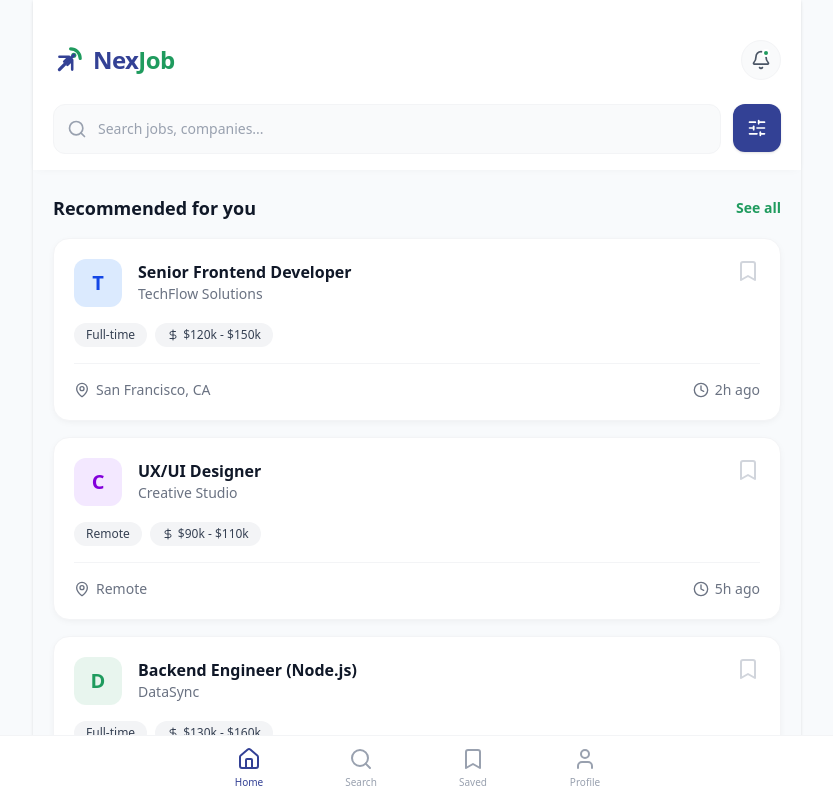
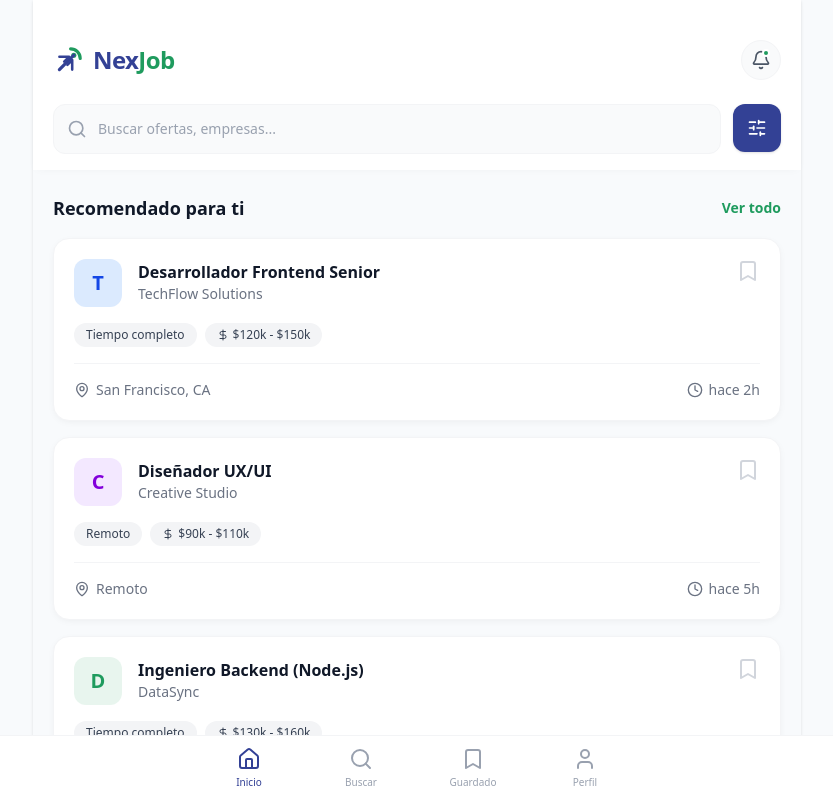
Before and after one commit to oscarmangutduran/GrowUpJob, a React (Vite) app in the folder client/: page / in a window 1280 px wide. Shown: the top 800 px of the page, without its empty margins (223-1056 px from the left). Built offline with nearby package versions, Linux system fonts and the light colour scheme.

Commit message:
APP en castellano

```diff
--- a/client/src/App.tsx
+++ b/client/src/App.tsx
@@ -44,7 +44,7 @@ export default function App() {
               <Search className="absolute left-3.5 top-1/2 -translate-y-1/2 w-5 h-5 text-gray-400" />
               <input
                 type="text"
-                placeholder="Search jobs, companies..."
+                placeholder="Buscar ofertas, empresas..."
                 className="w-full bg-gray-50 border border-gray-100 rounded-xl py-3.5 pl-11 pr-4 text-sm focus:ring-2 focus:ring-[#334195] focus:border-transparent outline-none transition-all placeholder:text-gray-400"
               />
             </div>
@@ -58,8 +58,8 @@ export default function App() {
         <main className="px-5 py-6">
           <section className="mb-8">
             <div className="flex justify-between items-center mb-4">
-              <h2 className="text-lg font-bold text-gray-900">Recommended for you</h2>
-              <button className="text-[#1F9B5E] text-sm font-semibold hover:underline">See all</button>
+              <h2 className="text-lg font-bold text-gray-900">Recomendado para ti</h2>
+              <button className="text-[#1F9B5E] text-sm font-semibold hover:underline">Ver todo</button>
             </div>
 
             <div className="flex flex-col gap-4">
@@ -71,10 +71,10 @@ export default function App() {
 
           <section>
             <div className="flex justify-between items-center mb-4">
-              <h2 className="text-lg font-bold text-gray-900">Recent Searches</h2>
+              <h2 className="text-lg font-bold text-gray-900">Búsquedas recientes</h2>
             </div>
             <div className="flex flex-wrap gap-2">
-              {['React Developer', 'UI Designer', 'Remote', 'Node.js'].map(term => (
+              {['Desarrollador React', 'Diseñador UI', 'Remoto', 'Node.js'].map(term => (
                 <span key={term} className="px-4 py-2 bg-white border border-gray-200 rounded-full text-sm font-medium text-gray-700 shadow-sm cursor-pointer hover:border-[#334195] hover:text-[#334195] transition-colors">
                   {term}
                 </span>
--- a/client/src/components/Navigation.tsx
+++ b/client/src/components/Navigation.tsx
@@ -4,10 +4,10 @@ export default function Navigation() {
   return (
     <nav className="fixed bottom-0 left-0 right-0 bg-white border-t border-gray-100 pb-safe z-40">
       <div className="max-w-md mx-auto flex justify-around items-center h-16">
-        <NavItem icon={<Home className="w-6 h-6" />} label="Home" active />
-        <NavItem icon={<Search className="w-6 h-6" />} label="Search" />
-        <NavItem icon={<Bookmark className="w-6 h-6" />} label="Saved" />
-        <NavItem icon={<User className="w-6 h-6" />} label="Profile" />
+        <NavItem icon={<Home className="w-6 h-6" />} label="Inicio" active />
+        <NavItem icon={<Search className="w-6 h-6" />} label="Buscar" />
+        <NavItem icon={<Bookmark className="w-6 h-6" />} label="Guardado" />
+        <NavItem icon={<User className="w-6 h-6" />} label="Perfil" />
       </div>
     </nav>
   );
--- a/client/src/data/mockJobs.ts
+++ b/client/src/data/mockJobs.ts
@@ -3,42 +3,42 @@ import { Job } from '../types';
 export const mockJobs: Job[] = [
   {
     id: '1',
-    title: 'Senior Frontend Developer',
+    title: 'Desarrollador Frontend Senior',
     company: 'TechFlow Solutions',
     location: 'San Francisco, CA',
     salary: '$120k - $150k',
-    type: 'Full-time',
-    postedAt: '2h ago',
+    type: 'Tiempo completo',
+    postedAt: 'hace 2h',
     logoColor: 'bg-blue-100 text-blue-700'
   },
   {
     id: '2',
-    title: 'UX/UI Designer',
+    title: 'Diseñador UX/UI',
     company: 'Creative Studio',
-    location: 'Remote',
+    location: 'Remoto',
     salary: '$90k - $110k',
-    type: 'Remote',
-    postedAt: '5h ago',
+    type: 'Remoto',
+    postedAt: 'hace 5h',
     logoColor: 'bg-purple-100 text-purple-700'
   },
   {
     id: '3',
-    title: 'Backend Engineer (Node.js)',
+    title: 'Ingeniero Backend (Node.js)',
     company: 'DataSync',
     location: 'New York, NY',
     salary: '$130k - $160k',
-    type: 'Full-time',
-    postedAt: '1d ago',
+    type: 'Tiempo completo',
+    postedAt: 'hace 1d',
     logoColor: 'bg-[#1F9B5E]/10 text-[#1F9B5E]'
   },
   {
     id: '4',
-    title: 'Product Manager',
+    title: 'Gerente de Producto',
     company: 'InnovateHub',
     location: 'Austin, TX',
     salary: '$110k - $140k',
-    type: 'Full-time',
-    postedAt: '2d ago',
+    type: 'Tiempo completo',
+    postedAt: 'hace 2d',
     logoColor: 'bg-orange-100 text-orange-700'
   }
 ];
```
